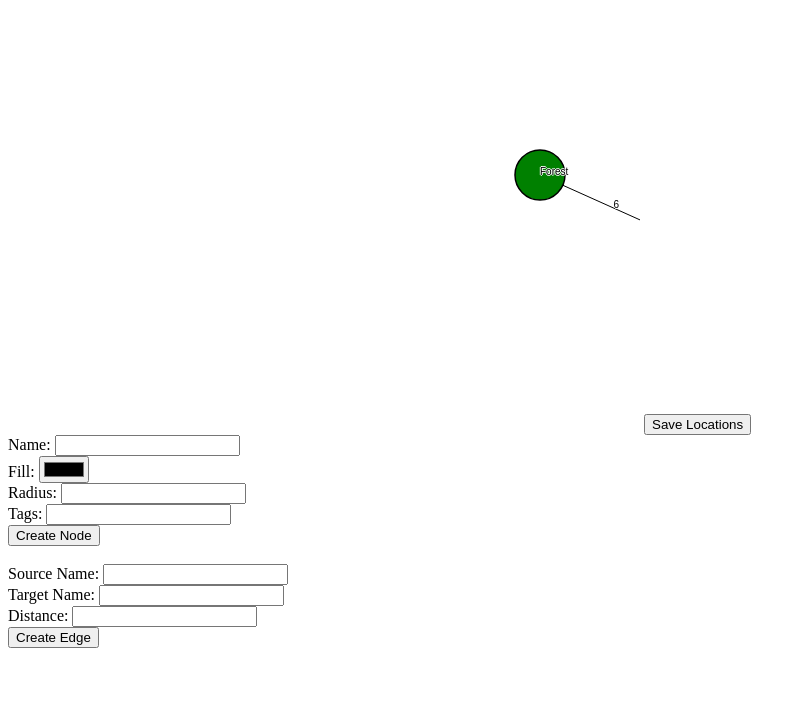
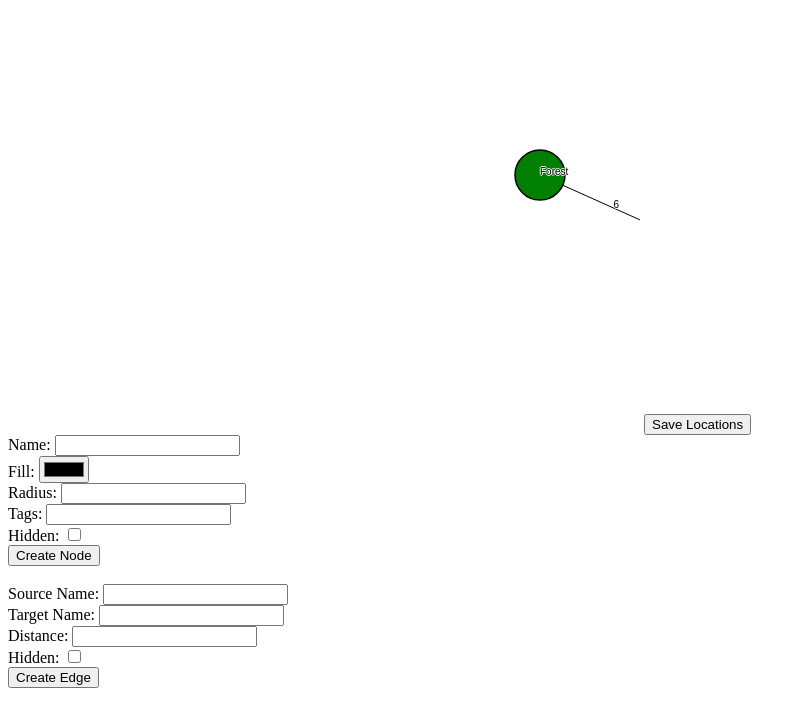
Before and after one commit to jacksty/West-Marches-Website, a Django app: page /2/edit in a window 1280 px wide. Shown: the top 727 px of the page, without its empty margins (0-806 px from the left). Run offline with Django 3.2, Linux system fonts and the light colour scheme; a user stored in the database is signed in; data comes from the database, SQL or seed files in the repository; both versions use the stored data as it was after the commit; some libraries are stand-ins or nearby versions.

Commit message:
added hiding

```diff
--- a/map/models.py
+++ b/map/models.py
@@ -23,6 +23,7 @@ class Node(models.Model):
     name = models.CharField(max_length=64, unique=True)
     r = models.IntegerField(default = 5)
     fill = models.CharField(max_length=20)
+    hidden = models.BooleanField(default=True)
 
     def __str__(self):
         return self.name
@@ -33,6 +34,7 @@ class Edge(models.Model):
     target = models.ForeignKey(Node, on_delete=models.CASCADE, related_name='edges_in')
     weight = models.FloatField(default=0.0)
     stroke = models.CharField(max_length = 20, default='black')
+    hidden = models.BooleanField(default=False)
 
     def __str__(self):
         return '(' + str(self.source) + ', ' + str(self.target) + ')'
--- a/map/static/map/display.js
+++ b/map/static/map/display.js
@@ -16,7 +16,7 @@ var link = svg.append('g')
     .data(graphobj.links)
     .enter()
     .append('line')
-    .attr('stroke', 'black');
+    .attr('stroke', d => d.stroke);
 
 var node = svg.append('g')
     .attr('class', 'nodes')
@@ -54,6 +54,9 @@ node.append('title').text(d => {
     d.tags.forEach(value => tagList += value.text + '\n');
     return tagList;
 });
+
+var sourceBox = d3.select('#source_name');
+var targetBox = d3.select('#target_name');
 
 
 var simulation = d3.forceSimulation(graphobj.nodes)
@@ -107,9 +110,6 @@ function outputNodes(){
     fetch("/" + body.attr('map') + "/locations", { method: 'POST', body: json}).then(res => console.log(res));
 }
 
-var sourceBox = d3.select('#source_name');
-var targetBox = d3.select('#target_name');
-
 function lClickNode(d) {
     if(sourceBox)
         sourceBox.attr('value', d.name);
--- a/map/templates/map/edit.html
+++ b/map/templates/map/edit.html
@@ -22,15 +22,16 @@
     <title>West Marches Map Edit</title>
     <meta name="viewport" content="width=device-width, height=device-height, initial-scale=1" />
 </head>
+{% if user.is_authenticated %}
 <body nodes="{{nodes}}" edges="{{edges}}" tags="{{tags}}" map="{{map}}">
     <svg width="{{width}}" height="{{height}}"></svg>
-    {% if user.is_authenticated %}
     <button onclick="outputNodes()">Save Locations</button>
     <form action="/submit/node" method="POST"> {% csrf_token %}
         Name: <input type="text" name="node_name"> <br>
         Fill: <input type="color" name="node_fill"> <br>
         Radius: <input type="number" name="node_r"> <br>
         Tags: <input type="text" name="node_tags"> <br>
+        Hidden: <input type="checkbox" name="node_hidden"> <br>
         <input type="number" name="map" value="{{map}}" hidden="true">
         <input type="submit" value="Create Node">
     </form>
@@ -39,11 +40,12 @@
         Source Name: <input type="text" name="source_name" id="source_name"><br>
         Target Name: <input type="text" name="target_name" id="target_name"><br>
         Distance: <input type="number" name="weight"><br>
+        Hidden: <input type="checkbox" name="edge_hidden"> <br>
         <input type="number" value="{{map}}" hidden="true" name="map">
         <input type="submit" value="Create Edge">
     </form>
+</body>
 {% endif %}
-</body>
 
 <script src="https://d3js.org/d3.v4.min.js"></script>
 {% load static %}
--- a/map/views.py
+++ b/map/views.py
@@ -11,8 +11,8 @@ from .serializers import NodeSerializer, EdgeSerializer
 
 def index(request, map=2):
     template = loader.get_template('map/index.html')
-    nodes = Node.objects.filter(map=map)
-    edges = Edge.objects.filter(map=map)
+    nodes = Node.objects.filter(map=map, hidden=False)
+    edges = Edge.objects.filter(map=map, hidden=False)
     nodeSerializer = NodeSerializer(nodes, many=True)
     edgeSerializer = EdgeSerializer(edges, many=True)
 
@@ -49,6 +49,12 @@ def submit_node(request):
     radius = request.POST.get('node_r', 10)
     tags = request.POST.get('node_tags', '')
     map = request.POST.get('map', 1)
+    hidden = request.POST.get('node_hidden', False)
+
+    if hidden == 'on':
+        hidden = True
+    elif hidden == 'off':
+        hidden = False
 
     tags = tags.split(',')
 
@@ -56,7 +62,7 @@ def submit_node(request):
     map = Map.objects.get(pk=map)
 
     if(name):
-        node = Node(name=name, fill=fill, r=radius, map=map)
+        node = Node(name=name, fill=fill, r=radius, map=map, hidden=hidden)
         node.save()
 
         for tag in tags:
@@ -76,6 +82,12 @@ def submit_edge(request):
     target = request.POST.get('target_name', None)
     weight = request.POST.get('weight', None)
     map = request.POST.get('map', None)
+    hidden = request.POST.get('edge_hidden', False)
+
+    if hidden == 'on':
+        hidden = True
+    elif hidden == 'off':
+        hidden = False
 
     if source and target and weight and map:
         source = Node.objects.get(name=source)
@@ -83,7 +95,7 @@ def submit_edge(request):
         map = Map.objects.get(pk=map)
 
         if source and target and map:
-            edge = Edge(source=source, target=target, weight=weight, map=map)
+            edge = Edge(source=source, target=target, weight=weight, map=map, hidden=hidden)
             edge.save()
 
     if map:
```
Also changed, not shown: db.sqlite3, map/migrations/0007_auto_20180216_2001.py (added), map/migrations/0008_auto_20180216_2002.py (added), map/migrations/0009_edge_hidden.py (added). Lines whose indentation alone changed are shown as unchanged.
